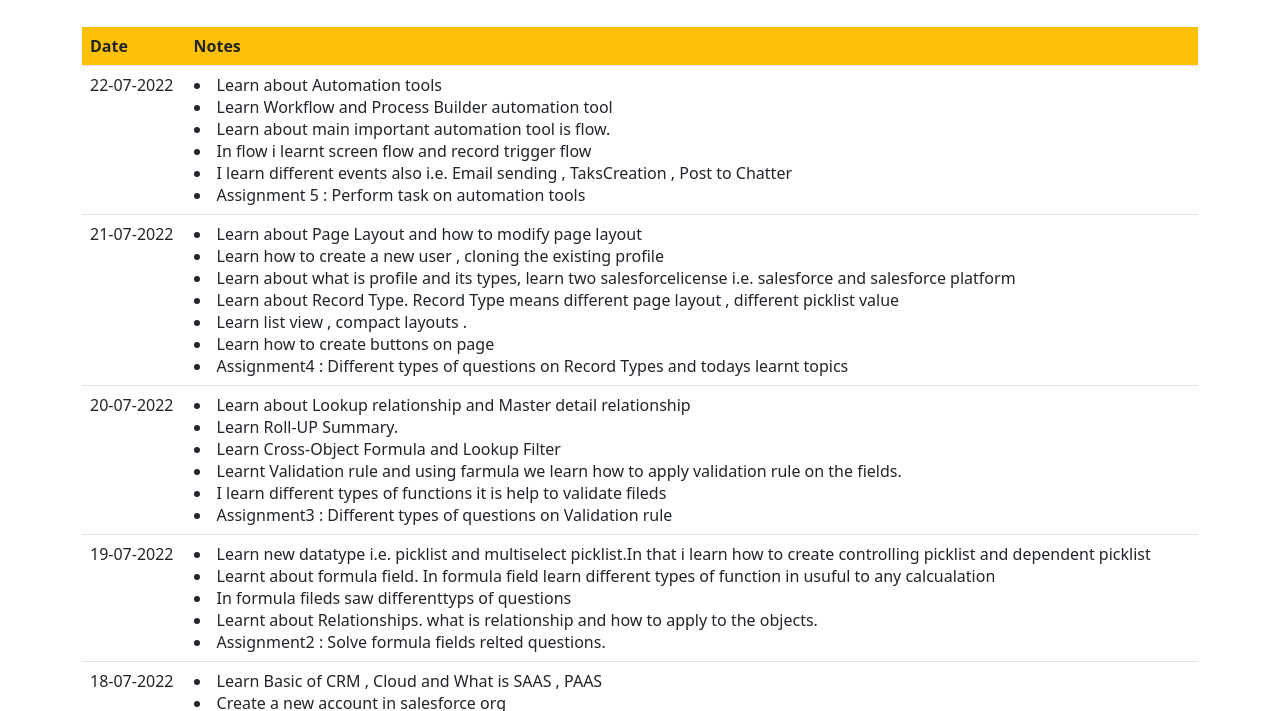
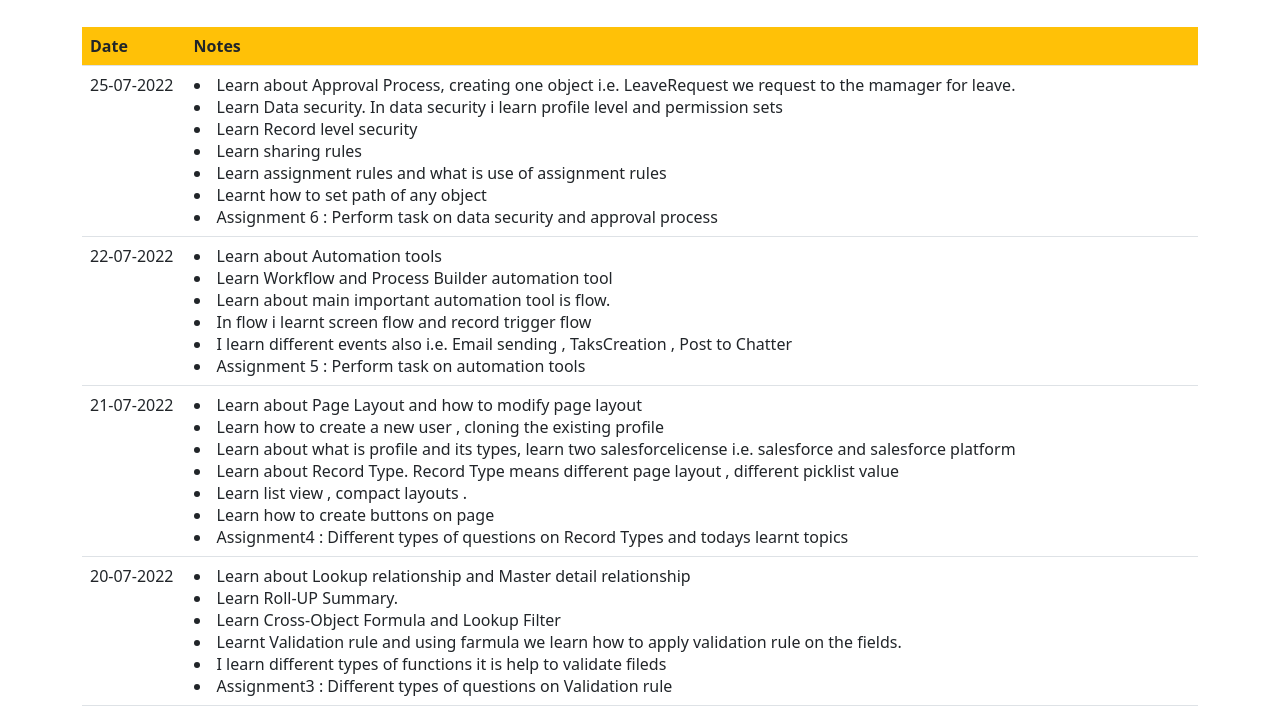
Before and after one commit to lucky-mrk/lucky-mrk.github.io, a plain HTML site: page Journal.html in a window 1280 px wide. Shown: the part 53-764 px from the top of the page. Drawn offline with nearby package versions, Linux system fonts and the light colour scheme.

Commit message:
Add files via upload

```diff
--- a/Journal.html
+++ b/Journal.html
@@ -17,6 +17,19 @@
 				</tr>
 			</thead>
 			<tbody>
+			<tr>
+					<td>25-07-2022</td>
+					<td>
+						<li>Learn about Approval Process, creating one object i.e. LeaveRequest we request to the mamager for leave.</li>
+						<li>Learn Data security. In data security i learn profile level and permission sets</li>
+						<li>Learn Record level security</li>
+						<li>Learn sharing rules</li>
+						<li>Learn assignment rules and what is use of assignment rules</li>
+						<li>Learnt how to set path of any object</li>
+						<li>Assignment 6 : Perform task on data security and approval process </li>
+
+					</td>
+				</tr>
 			<tr>
 					<td>22-07-2022</td>
 					<td>
```
